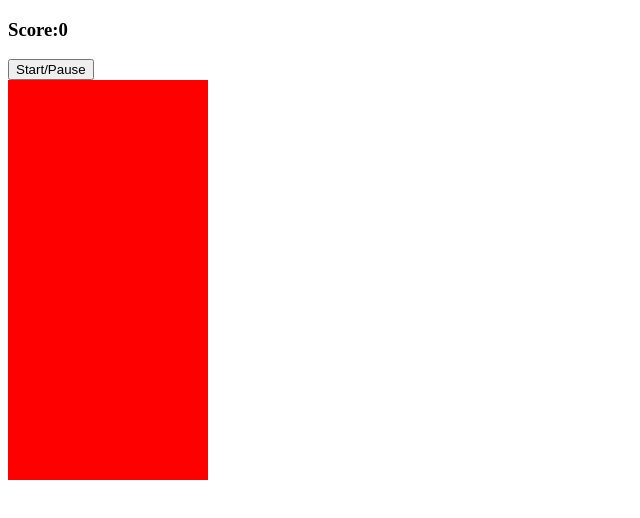
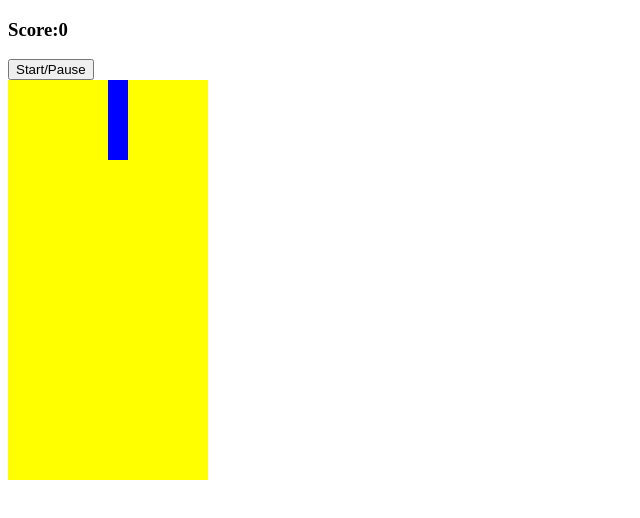
Before and after one commit to michael-yj-liu/Tetris, a plain HTML site: page index.html in a window 1280 px wide. Shown: the whole page, without its empty margins (0-640 px from the left). Drawn offline with Linux system fonts and the light colour scheme.

Commit message:
Added the 5 tetromino shapes

```diff
--- a/app.js
+++ b/app.js
@@ -1,4 +1,75 @@
 // The DOMContentLoaded event fires when the inital HTML document has been completed loaded and passed
 document.addEventListener('DOMContentLoaded', () => {
+  // Use querySelector to look through HTML document and find the elment with class name of grid. Note that the "." is used because we are looking for a class name
+  // Now our JavaScript knows evertime we type grid or do something to grid we want it to affect the element with the classname of grid in our HTML file
+  const grid = document.querySelector('.grid')
+  // We want our JavaScript to talk to all the squares in our grid. Use the querySelectorAll to collect all the divs inside the element of classname, grid
+  // Array.from colects all the divs in our grid (200) and turns them into an array we can work with. Now each div will have a specific index number.
+  let squares = Array.from(document.querySelectorAll('.grid div'))
+  const ScoreDisplay = document.querySelector('#score')
+  const StartBtn = document.querySelector('#start-butto n')
+  // Width of our grid in squares
+  const width = 10
+
+  // The Tetrominoes
+  const lTetromino = [
+    [1, width + 1, width * 2 + 1, 2],
+    [width, width + 1, width + 2, width * 2 + 2],
+    [width * 2, width * 2 + 1, width + 1, 1],
+    [width, width * 2, width * 2 + 1, width * 2 + 2]
+  ]
+
+  const zTetromino = [
+    [0, width, width + 1, width * 2 + 1],
+    [width * 2, width * 2 + 1, width + 1, width + 2],
+    [0, width, width + 1, width * 2 + 1],
+    [width * 2, width * 2 + 1, width + 1, width + 2]
+  ]
+
+  const tTetromino = [
+    [1, width + 1, width, width + 2],
+    [1, width + 1, width * 2 + 1, width + 2],
+    [width, width + 1, width + 2, width * 2 + 1],
+    [1, width + 1, width, width * 2 + 1]
+  ]
+
+  const oTetromino = [
+    [0, 1, width, width + 1],
+    [0, 1, width, width + 1],
+    [0, 1, width, width + 1],
+    [0, 1, width, width + 1]
+  ]
+
+  const iTetromino = [
+    [1, width + 1, width * 2 + 1, width * 3 + 1],
+    [width, width + 1, width + 2, width + 3],
+    [1, width + 1, width * 2 + 1, width * 3 + 1],
+    [width, width + 1, width + 2, width + 3]
+  ]
+
+  const theTetrominoes = [lTetromino, zTetromino, tTetromino, oTetromino, iTetromino]
+
+  // What about 8 and 9?? They cut off/wrap over to the next row
+  let currentPosition = 4
+  // Always draw the first rotation of the radnomly drawn tetromino
+  let currentRotation = 0
+
+  // Randomly select a Tetromino and its first rotation
+  let random = Math.floor(Math.random() * theTetrominoes.length)
+  // console.log(random)
+  let current = theTetrominoes[random][currentRotation]
+
+  // Draw the Tetromino
+  function draw() {
+    // For each item in the array we want to add the class, tetrimino (found in style.css) which would color the item. forEach adds logic to each item of the array
+    current.forEach(index => {
+      // We access the CSS style sheet by using classList.add
+      squares[currentPosition + index].classList.add('tetromino')
+      // console.log(index)
+      // console.log(squares)
+      console.log(currentPosition+index)
+    })
+  }
+draw()
 
 })
--- a/style.css
+++ b/style.css
@@ -2,13 +2,17 @@
   background-color: yellow;
   width: 200px;
   height: 400px;
-  /* Flex box makes the red squares appear stacked in a line and then stack over each other as soon as they don't fit in the grid div parameter */
+  /* flex-wrap makes the red squares appear stacked in a line and then stack over each other as soon as they don't fit in the .grid div parameter */
   display: flex;
   flex-wrap: wrap;
 }
 
 .grid div {
-  background-color: red;
+/*  background-color: red; */
   height: 20px;
   width: 20px;
 }
+
+.tetromino {
+  background-color: blue;
+}
```
Also changed, not shown: index.html (+1 -1 lines).
